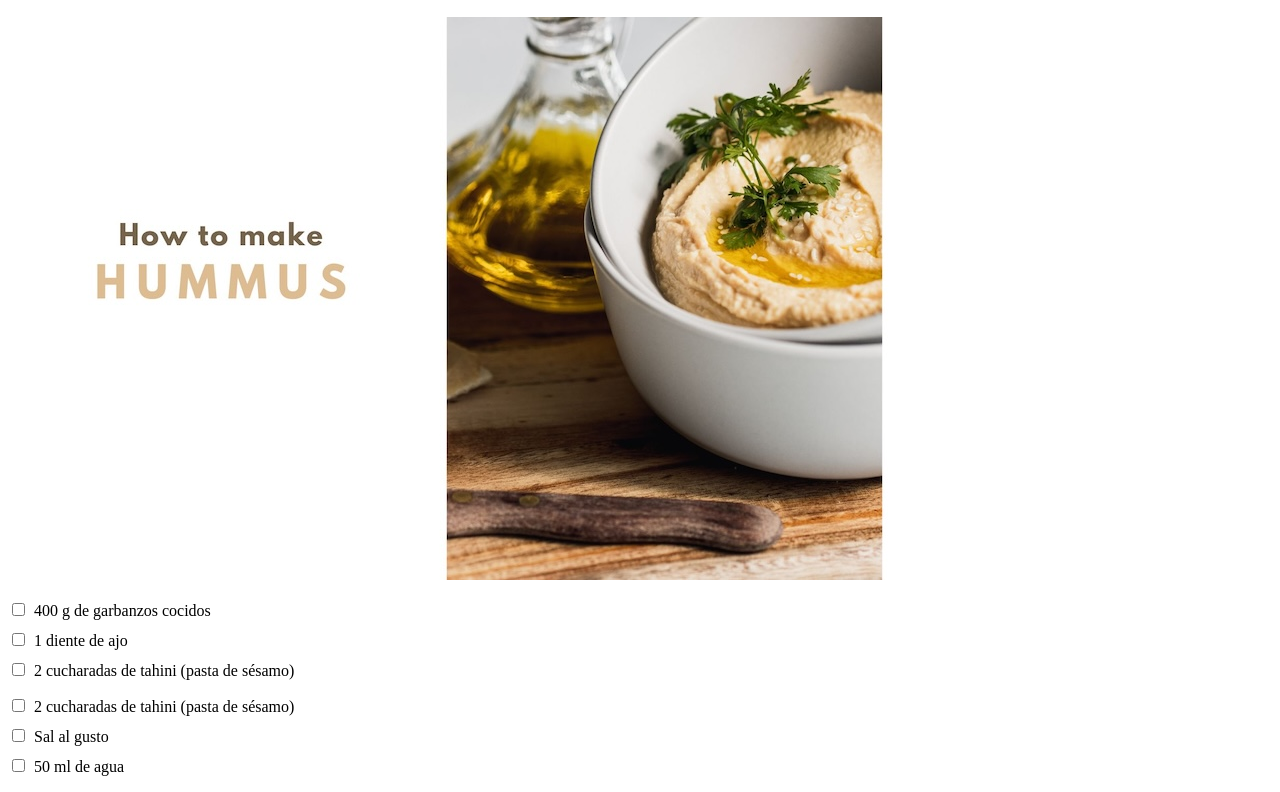
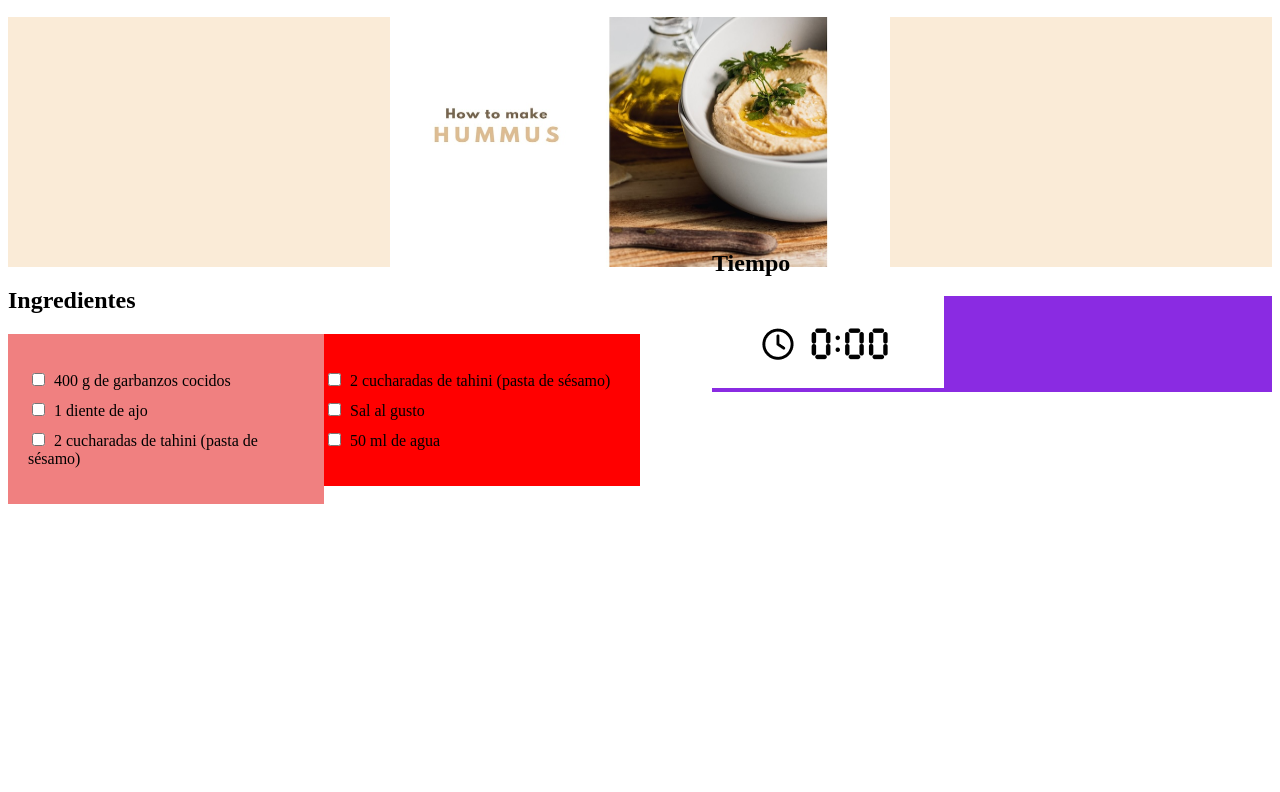
Before and after one commit to GiselaHurtado/My-Favorite-Food-Web, a website: page index.html in a window 1280 px wide. Shown: the part 50-842 px from the top of the page. After the commit the page ends 800 px from the top, so only its background shows below. Drawn offline with Linux system fonts and the light colour scheme.

Commit message:
added styles checkbox and banner

```diff
--- a/index.html
+++ b/index.html
@@ -15,7 +15,9 @@
     <div class="banner">
         <img src="./public/css/images/banner-hummus.jpg" alt="Hummus">
     </div>
-
+    <div class="Ingredientes">
+        <h2>Ingredientes</h2>
+    </div>
     <div class="columna1-ingredientes">
         <ul>
             <li>
@@ -31,6 +33,7 @@
                 <label for="ingrediente3">2 cucharadas de tahini (pasta de sésamo)</label>
             </li>
         </ul>
+    </div>
     <div class="columna2-ingredientes">
         <ul>
             <li>
@@ -48,6 +51,14 @@
         </ul>
     </div>
 
+    <div class="Time">
+        <h2>Tiempo</h2>
+        <div class="oclock">
+            <img src="./public/css/images/oclock-image.png" alt="oclock">
+        </div>
+
+    </div>
+
 </body>
 
 </html>
--- a/public/css/styles.css
+++ b/public/css/styles.css
@@ -1,18 +1,26 @@
+.banner img {
+    width: 500px;
+    height: 250px;
+}
+
 .banner {
-    image-orientation: 0rad;
-    image-resolution: 1000px;
+    background-color: antiquewhite;
+    display: flex;
+    justify-content: center;
 }
 
 /*# sourceMappingURL=styles.css.map */
-.columna1-ingredentes {
+.columna1-ingredientes {
+    background-color: lightcoral;
     float: left;
-    width: 50%;
+    width: 25%;
     padding: 20px;
     box-sizing: border-box;
 }
 
-.columna2-ingredentes {
-    float: right;
+.columna2-ingredientes {
+    background-color: red;
+    float: center;
     width: 50%;
     padding: 20px;
     box-sizing: border-box;
@@ -30,3 +38,12 @@ li {
 input[type="checkbox"] {
     margin-right: 5px;
 }
+
+.oclock {
+    background-color: blueviolet;
+}
+
+.Time {
+    margin-top: -20vw;
+    margin-left: 55vw;
+}
```
Also changed, not shown: public/css/images/oclock-image.png (added). Lines whose indentation alone changed are shown as unchanged.
